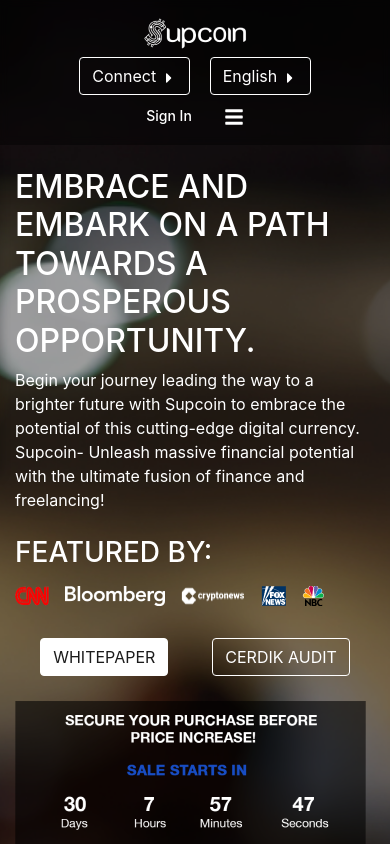
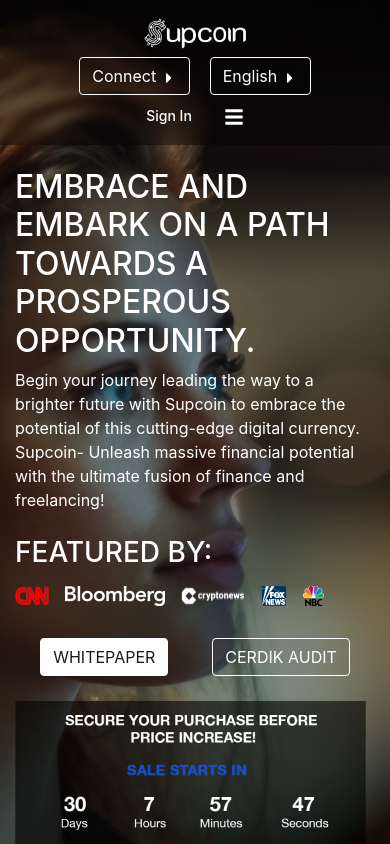
Before and after one commit to taiwobenedict/upcoin, a React (Create React App) app: page / in a window 390 px wide. Shown: the top 844 px of the page. Built offline with nearby package versions, Linux system fonts and the light colour scheme.

Commit message:
Initial commit

```diff
--- a/src/pages/Home/Home.css
+++ b/src/pages/Home/Home.css
@@ -118,3 +118,9 @@
     height: 288px;
     background-color: #102252;
 }
+
+@media (max-width: 768px) {
+    .hero {
+        background-position-x: 30%;
+    }
+}
```
